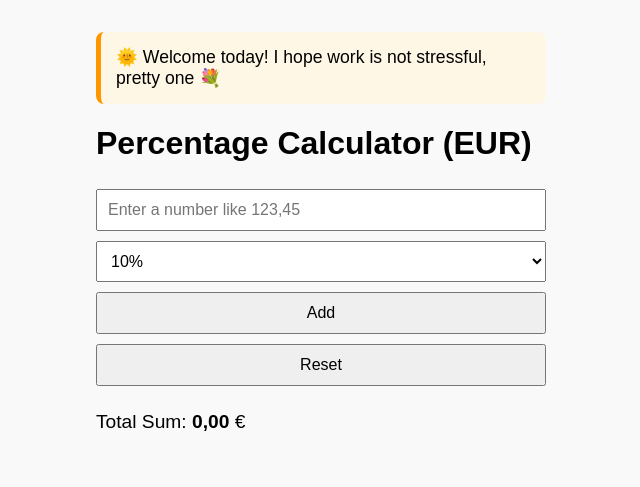
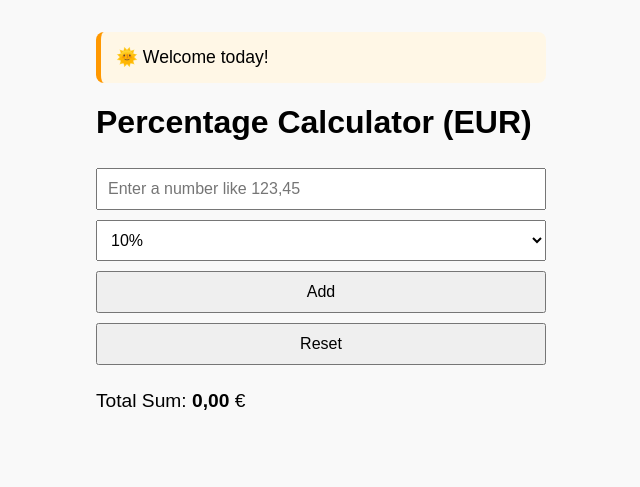
Before and after one commit to oja-oba/calculator, a plain HTML site: page index.html in a window 1280 px wide. Shown: the whole page, without its empty margins (319-959 px from the left). Drawn offline with Linux system fonts and the light colour scheme.

Commit message:
latest update

```diff
--- a/index.html
+++ b/index.html
@@ -56,7 +56,7 @@
 <body>
 
   <div class="welcome">
-    🌞 Welcome today! I hope work is not stressful, pretty one 💐
+    🌞 Welcome today!
   </div>
 
   <h1>Percentage Calculator (EUR)</h1>
```
